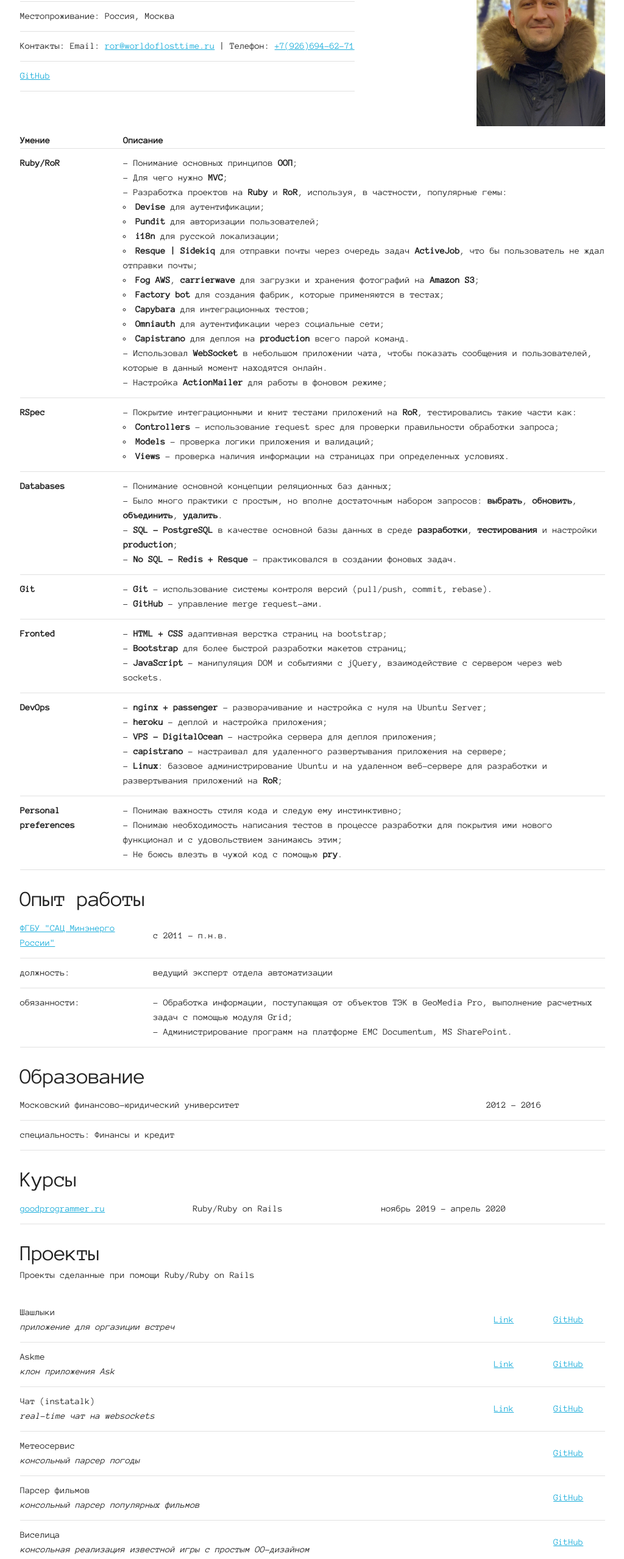
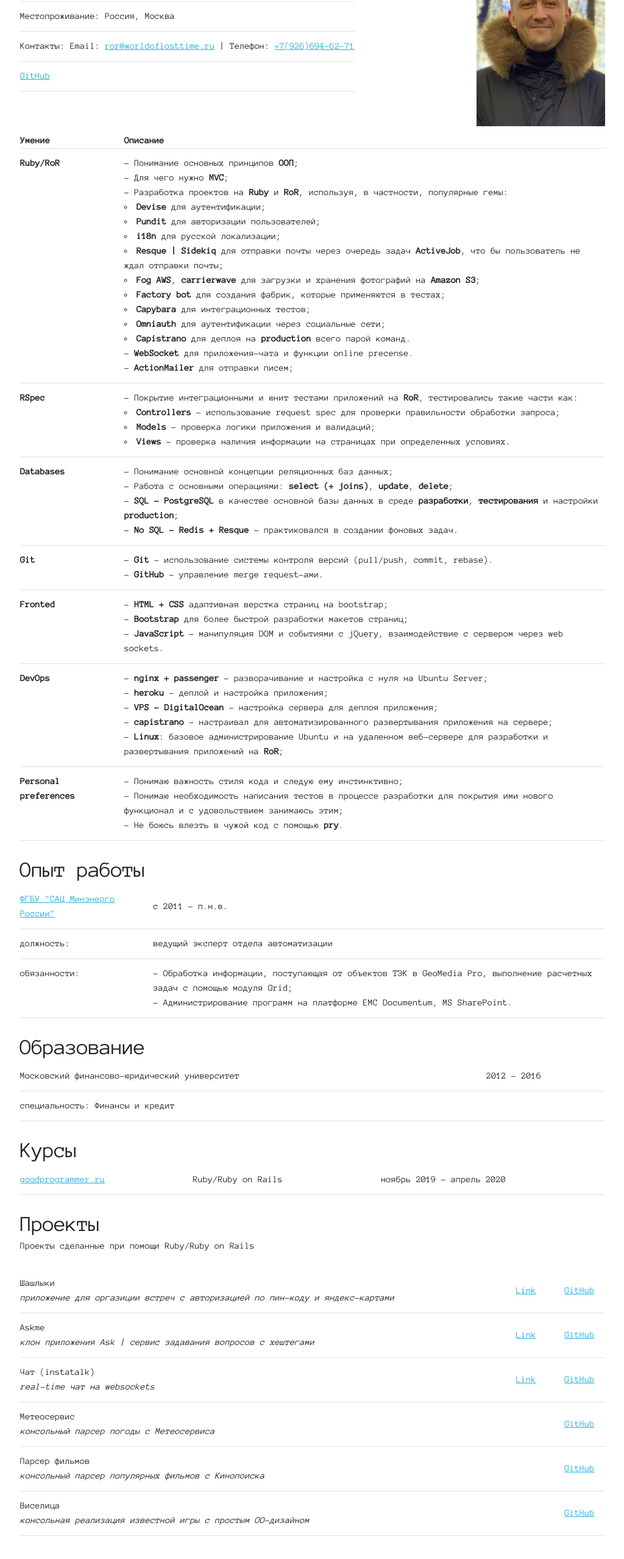
Before and after one commit to Arlantir/cv, a plain HTML site: page index.html in a window 1280 px wide. Shown: the part 240-2797 px from the top of the page at 61% size, without its empty margins (127-1151 px from the left). Drawn offline with Linux system fonts and the light colour scheme.

Commit message:
refactor

```diff
--- a/index.html
+++ b/index.html
@@ -104,11 +104,10 @@
                 </li>
               </ul>
               <ul>
-                - Использовал <b>WebSocket</b> в небольшом приложении чата, чтобы показать сообщения и пользователей,
-                которые в данный момент находятся онлайн.
+                - <b>WebSocket</b> для приложения-чата и функции online precense.
               </ul>
               <ul>
-                - Настройка <b>ActionMailer</b> для работы в фоновом режиме;
+                - <b>ActionMailer</b> для отправки писем;
               </ul>
             </td>
           </tr>
@@ -131,8 +130,7 @@
             <td><b>Databases</b></td>
             <td>
               <ul>- Понимание основной концепции реляционных баз данных;</ul>
-              <ul>- Было много практики с простым, но вполне достаточным набором запросов: <b>выбрать</b>, <b>
-                обновить</b>, <b>объединить</b>, <b>удалить</b>.
+              <ul>- Работа с основными операциями: <b>select (+ joins)</b>, <b>update</b>, <b>delete</b>;
               </ul>
               <ul>- <b>SQL - PostgreSQL</b> в качестве основной базы данных в среде <b>разработки</b>, <b>
                 тестирования</b> и настройки <b>production</b>;
@@ -186,7 +184,7 @@
                 - <b>VPS - DigitalOcean</b> - настройка сервера для деплоя приложения;
               </ul>
               <ul>
-                - <b>capistrano</b> - настраивал для удаленного развертывания приложения на сервере;
+                - <b>capistrano</b> - настраивал для автоматизированного развертывания приложения на сервере;
               </ul>
               <ul>
                 - <b>Linux</b>: базовое администрирование Ubuntu и на удаленном веб-сервере для разработки и
@@ -286,12 +284,12 @@
         <table class="u-full-width">
           <tbody>
           <tr>
-            <td>Шашлыки <br><i>приложение для оргазиции встреч</i></td>
+            <td>Шашлыки <br><i>приложение для оргазиции встреч с авторизацией по пин-коду и яндекс-картами</i></td>
             <td><a href="https://kuda-edem.com/" target="_blank">Link</a></td>
             <td><a href="https://github.com/Arlantir/bbq" target="_blank">GitHub</a></td>
           </tr>
           <tr>
-            <td>Askme <br><i>клон приложения Ask</i></td>
+            <td>Askme <br><i>клон приложения Ask | сервис задавания вопросов с хештегами</i></td>
             <td><a href="https://megoask.herokuapp.com/" target="_blank">Link</a></td>
             <td><a href="https://github.com/Arlantir/askme" target="_blank">GitHub</a></td>
           </tr>
@@ -301,13 +299,13 @@
             <td><a href="https://github.com/Arlantir/instatalk" target="_blank">GitHub</a></td>
           </tr>
           <tr>
-            <td>Метеосервис <br><i>консольный парсер погоды</i></td>
+            <td>Метеосервис <br><i>консольный парсер погоды c Метеосервиса</i></td>
             <td></td>
             <td><a href="https://github.com/Arlantir/meteoservice" target="_blank">GitHub</a></td>
           </tr>
           <tr>
             <td>Парсер фильмов
-              <br><i>консольный парсер популярных фильмов</i></td>
+              <br><i>консольный парсер популярных фильмов с Кинопоиска</i></td>
             <td></td>
             <td><a href="https://github.com/Arlantir/movie_search" target="_blank">GitHub</a></td>
           </tr>
```
